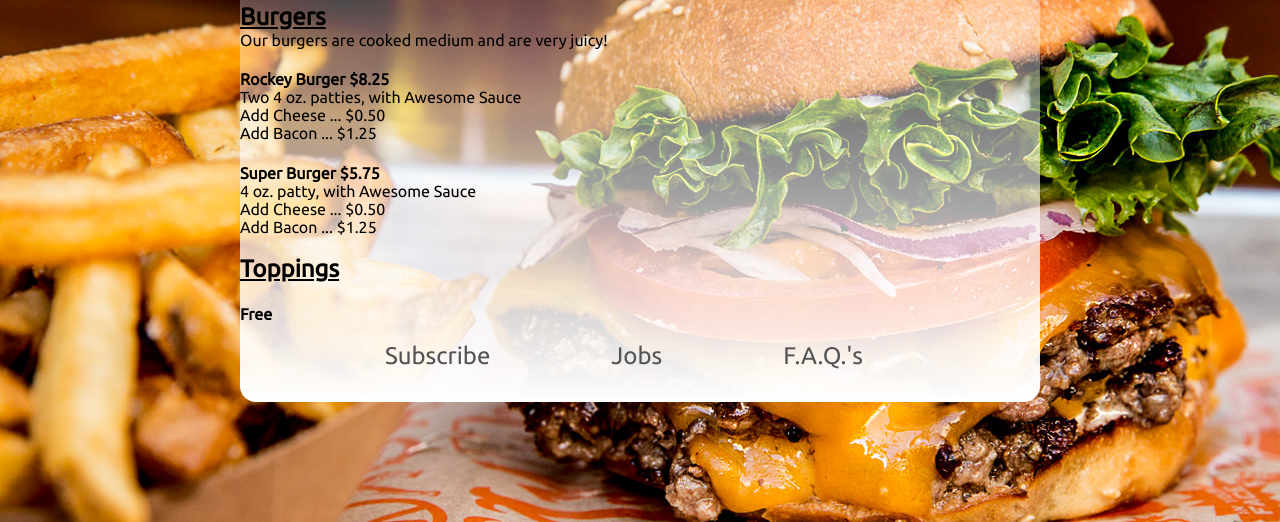
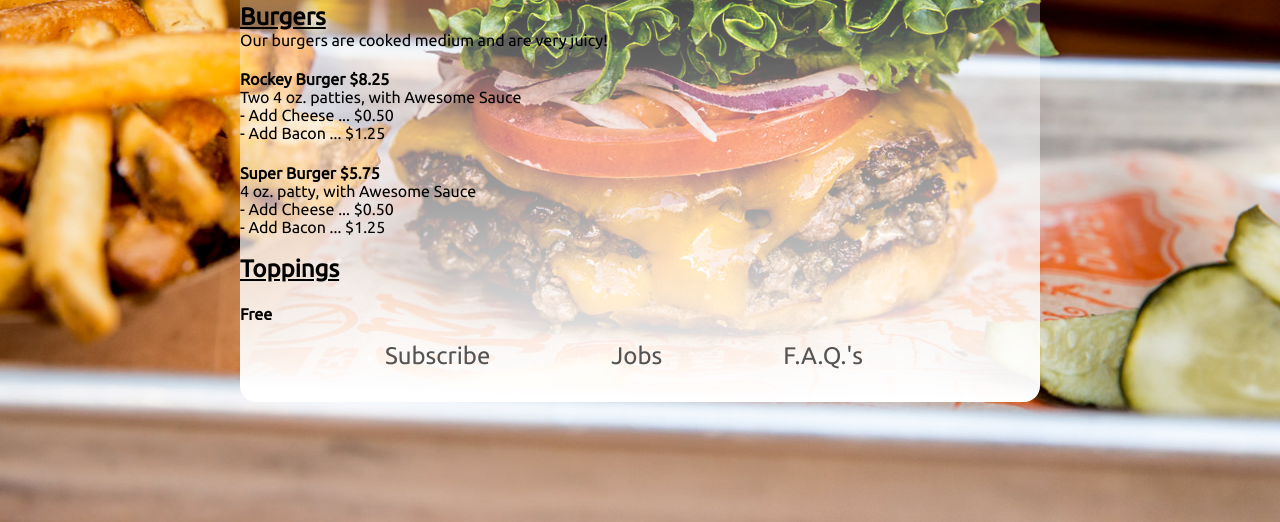
Before and after one commit to stevendowen/burgerproject, a website: page menu.html in a window 1280 px wide. Shown: the part 278-800 px from the top of the page. Drawn offline with Linux system fonts and the light colour scheme.

Commit message:
finished menu text, and started faqs html

```diff
--- a/menu.html
+++ b/menu.html
@@ -31,25 +31,25 @@
                 <p>Our burgers are cooked medium and are very juicy!</p>
             <h4>Rockey Burger $8.25</h4>
                 <p>Two 4 oz. patties, with Awesome Sauce</p>
-                <p>Add Cheese ... $0.50</p>
-                <p>Add Bacon ... $1.25</p>
+                <p>- Add Cheese ... $0.50</p>
+                <p>- Add Bacon ... $1.25</p>
             <h4>Super Burger $5.75</h4>
                 <p>4 oz. patty, with Awesome Sauce</p>
-                <p>Add Cheese ... $0.50</p>
-                <p>Add Bacon ... $1.25</p>
+                <p>- Add Cheese ... $0.50</p>
+                <p>- Add Bacon ... $1.25</p>
             <h2>Toppings</h2>
                 <h4>Free</h4>
-                    <p>Lettuce</p>
-                    <p>Tomato</p>
-                    <p>Red Onions</p>
-                    <p>Jalapenos</p>
-                    <p>Grilled Onions</p>
-                    <p>Housemade Pickles</p>
+                    <p>- Lettuce</p>
+                    <p>- Tomato</p>
+                    <p>- Red Onions</p>
+                    <p>- Jalapenos</p>
+                    <p>- Grilled Onions</p>
+                    <p>- Housemade Pickles</p>
                 <h4>Extra</h4>
-                    <p>Avocado $1.25</p>
-                    <p>Bacon $1.25</p>
-                    <p>Roasted Portabello $1.25</p>
-                    <p>Organic Egg $1.50</p>
+                    <p>- Avocado $1.25</p>
+                    <p>- Bacon $1.25</p>
+                    <p>- Roasted Portabello $1.25</p>
+                    <p>- Organic Egg $1.50</p>
             <h2>Fries</h2>
                 <h4>French Fries $2.75</h4>
                     <p>Delicious freshly peeled potato fries</p>
@@ -60,17 +60,17 @@
             <h2>Chicken</h2>
                 <p>Natural free range chicken breast with chipotle aioli</p>
             <h4>Chicken Sandwich $8.00</h4>
-                <p>Add Jack Cheese $0.50</p>
-                <p>Add Bacon ... $1.25</p>
+                <p>- Add Jack Cheese $0.50</p>
+                <p>- Add Bacon ... $1.25</p>
             <h4>Garlic Fries $3.50</h4>
                 <p>Delicious freshly peeled potato fries</p>
             <h4>Add Three Dips $1.50</h4>
                 <p>Super Sauce, Housemade Mayo, Chipotle</p>
             <h2>Drinks</h2>
-                <p>Fountain ... $2.50</p>
-                <p>Organic Iced Tea ... $2.75</p>
-                <p>Fresh Lemonade ... $3.25</p>
-                <p>Water Bottle ... $2.00</p>
+                <p>- Fountain ... $2.50</p>
+                <p>- Organic Iced Tea ... $2.75</p>
+                <p>- Fresh Lemonade ... $3.25</p>
+                <p>- Water Bottle ... $2.00</p>
             <h2>Cones</h2>
                 <p>Rockey Creamery organic soft serve</p>
             <h4>Regular ... $3.75</h4>
@@ -79,6 +79,13 @@
                 <p>- Vanilla ice cream, dipped in chocolate</p>
             <h2>Shakes</h2>
                 <p>Made with Rockey Creamery organic soft serve</p>
+            <h4>Regular ... $4.75</h4>
+                <p>- Vanilla, Chocolate, or Swirled</p>
+            <h4>Super Shake ... $5.75</h4>
+                <p>- Cookies & Cream, Fresh Strawberries, or Chocolate & Chips</p>
+            <h4>Kids Size ... $3.25</h4>
+                <p>- Vanilla, Chocolate, or Swirled</p>
+                <p>- Add Malt ... $0.50</p>
         </div>
         <div class="bottom">
             <a href="#">Subscribe</a>
--- a/scss/style.scss
+++ b/scss/style.scss
@@ -24,6 +24,10 @@ body{
   padding: 0;
   margin: 0;
   background-image: url("../burger-hero.jpg");
+  background-attachment: fixed;
+  background-position: center;
+  background-repeat: no-repeat;
+  background-size: cover;
   display: flex;
   justify-content: center;
   align-items: center;
```
Also changed, not shown: faqs.html (added, +10 -0 lines), css/style.css.
